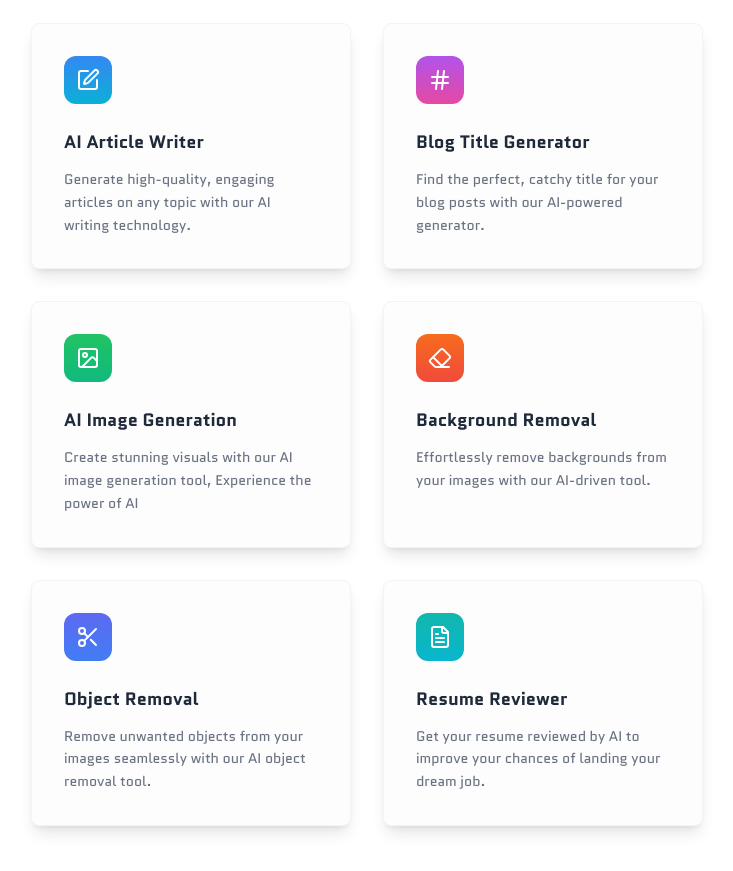
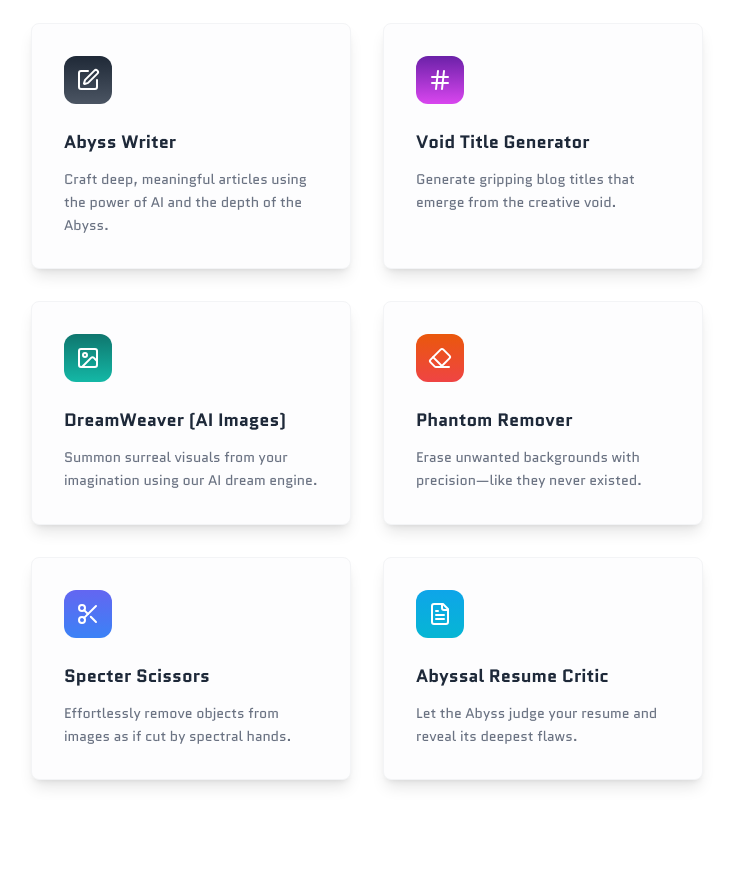
Before and after one commit to Aqibabass/AbyssForge, a React (Vite) app in the folder client/: page / in a window 1280 px wide. Shown: the part 1040-1911 px from the top of the page, without its empty margins (273-1006 px from the left). Built offline with nearby package versions, Linux system fonts and the light colour scheme; no server answers.

Commit message:
Update AI tools data with new names and descriptions

```diff
--- a/client/src/assets/assets.js
+++ b/client/src/assets/assets.js
@@ -22,48 +22,48 @@ export const assets = {
 
 export const AiToolsData = [
   {
-        title: 'AI Article Writer',
-        description: 'Generate high-quality, engaging articles on any topic with our AI writing technology.',
+    title: 'Abyss Writer',
+    description: 'Craft deep, meaningful articles using the power of AI and the depth of the Abyss.',
     Icon: SquarePen,
-        bg: { from: '#3588F2', to: '#0BB0D7' },
-        path: '/ai/write-article'
+    bg: { from: '#1F2937', to: '#4B5563' }, // dark theme
+    path: '/ai/abyss-writer'
   },
   {
-        title: 'Blog Title Generator',
-        description: 'Find the perfect, catchy title for your blog posts with our AI-powered generator.',
+    title: 'Void Title Generator',
+    description: 'Generate gripping blog titles that emerge from the creative void.',
     Icon: Hash,
-        bg: { from: '#B153EA', to: '#E549A3' },
-        path: '/ai/blog-titles'
+    bg: { from: '#6B21A8', to: '#D946EF' },
+    path: '/ai/void-titles'
   },
   {
-        title: 'AI Image Generation',
-        description: 'Create stunning visuals with our AI image generation tool, Experience the power of AI ',
+    title: 'DreamWeaver (AI Images)',
+    description: 'Summon surreal visuals from your imagination using our AI dream engine.',
     Icon: Image,
-        bg: { from: '#20C363', to: '#11B97E' },
-        path: '/ai/generate-images'
+    bg: { from: '#0F766E', to: '#14B8A6' },
+    path: '/ai/dreamweaver'
   },
   {
-        title: 'Background Removal',
-        description: 'Effortlessly remove backgrounds from your images with our AI-driven tool.',
+    title: 'Phantom Remover',
+    description: 'Erase unwanted backgrounds with precision—like they never existed.',
     Icon: Eraser,
-        bg: { from: '#F76C1C', to: '#F04A3C' },
-        path: '/ai/remove-background'
+    bg: { from: '#EA580C', to: '#EF4444' },
+    path: '/ai/phantom-remover'
   },
   {
-        title: 'Object Removal',
-        description: 'Remove unwanted objects from your images seamlessly with our AI object removal tool.',
+    title: 'Specter Scissors',
+    description: 'Effortlessly remove objects from images as if cut by spectral hands.',
     Icon: Scissors,
-        bg: { from: '#5C6AF1', to: '#427DF5' },
-        path: '/ai/remove-object'
+    bg: { from: '#6366F1', to: '#3B82F6' },
+    path: '/ai/specter-scissors'
   },
   {
-        title: 'Resume Reviewer',
-        description: 'Get your resume reviewed by AI to improve your chances of landing your dream job.',
+    title: 'Abyssal Resume Critic',
+    description: 'Let the Abyss judge your resume and reveal its deepest flaws.',
     Icon: FileText,
-        bg: { from: '#12B7AC', to: '#08B6CE' },
-        path: '/ai/review-resume'
+    bg: { from: '#0EA5E9', to: '#06B6D4' },
+    path: '/ai/resume-critic'
   }
-]
+];
 
 export const dummyTestimonialData = [
     {
```
Lines whose indentation alone changed are shown as unchanged.
